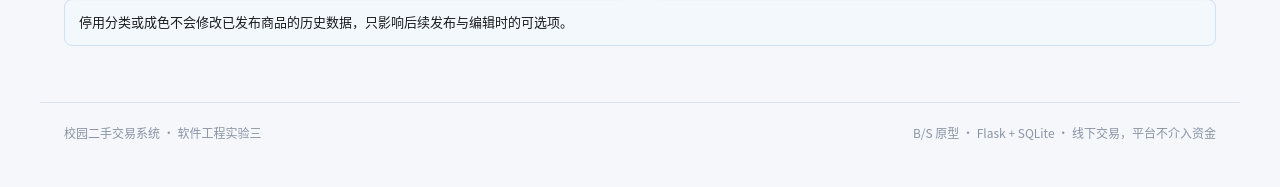
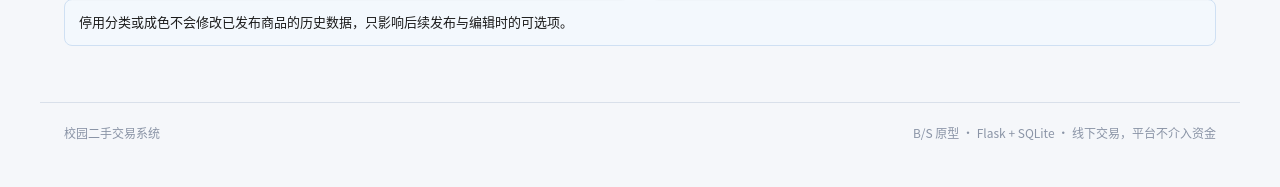
Before and after one commit to kubi0126/pa3-secondhand-trading, a Flask app: page /admin/dict in a window 1280 px wide. Shown: the part 613-800 px from the top of the page. Run offline with Flask 3, Linux system fonts and the light colour scheme; the visitor is signed in with stand-in values (Sample User, id 1); data comes from the database, SQL or seed files in the repository.

Commit message:
fix(ui): 更新页脚文案与页面截图

```diff
--- a/code/secondhand/templates/base.html
+++ b/code/secondhand/templates/base.html
@@ -61,7 +61,7 @@
 </main>
 
 <footer class="footer">
-  <span>校园二手交易系统 · 软件工程实验三</span>
+  <span>校园二手交易系统</span>
   <span>B/S 原型 · Flask + SQLite · 线下交易，平台不介入资金</span>
 </footer>
 {% block scripts %}{% endblock %}
```
Also changed, not shown: 17 other files.
